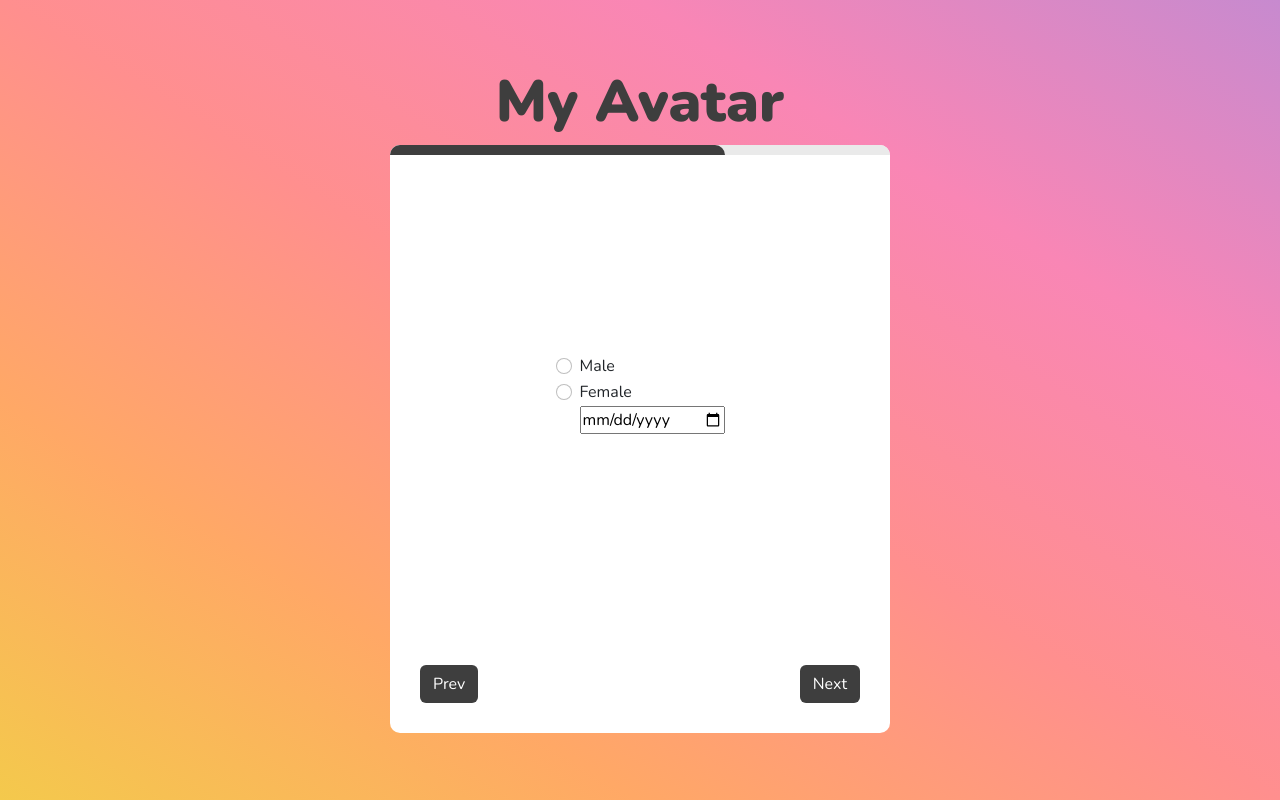
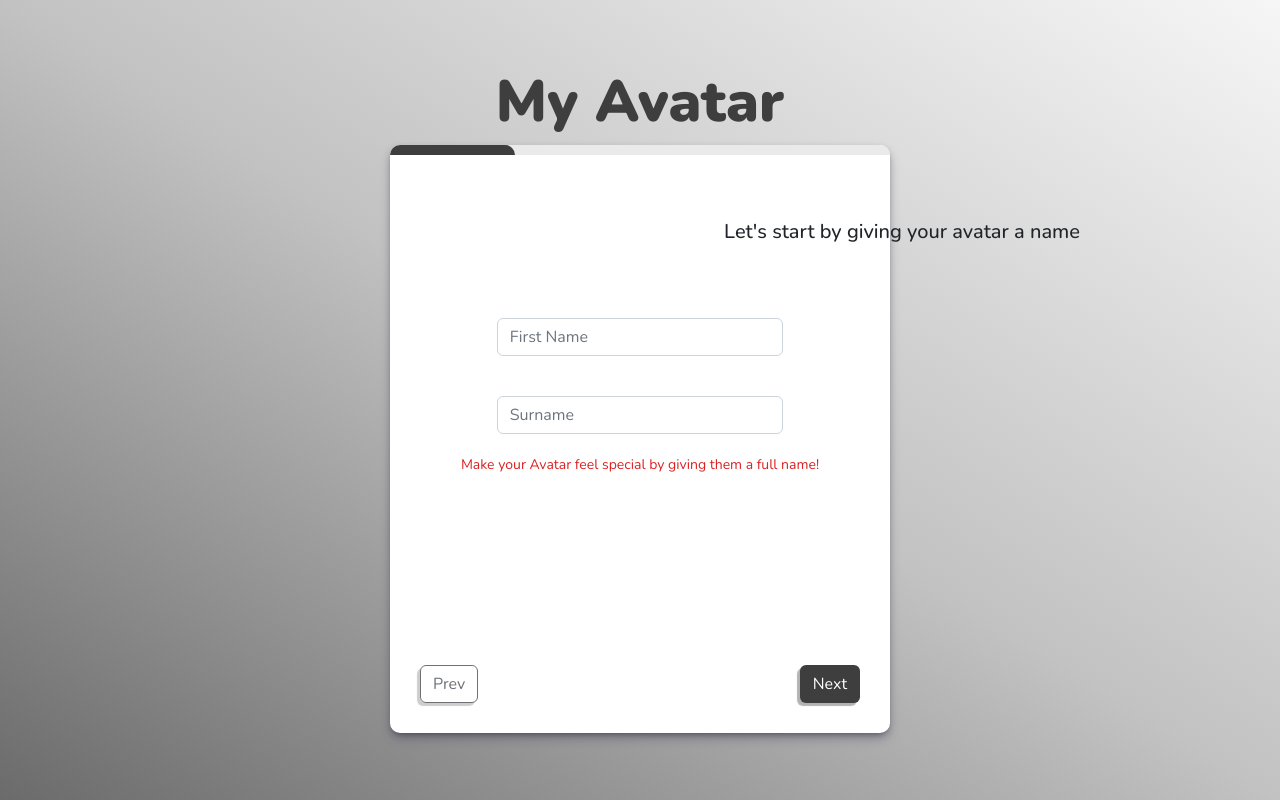
Before and after one commit to Liv4-code/my-avatar, a React (Create React App) app: page / in a window 1280 px wide. Both pictures are taken after a click on the button "Next". Built offline with nearby package versions, Linux system fonts and the light colour scheme.

Commit message:
Added input styling & used react date-picker library

```diff
--- a/package.json
+++ b/package.json
@@ -9,6 +9,7 @@
     "bootstrap": "^5.2.3",
     "react": "^18.2.0",
     "react-bootstrap": "^2.7.4",
+    "react-datepicker": "^4.11.0",
     "react-dom": "^18.2.0",
     "react-scripts": "5.0.1",
     "web-vitals": "^2.1.4"
--- a/src/App.css
+++ b/src/App.css
@@ -1,8 +1,6 @@
 @import url("https://fonts.googleapis.com/css2?family=Nunito:wght@300;400;500;1000&display=swap");
 
 h1 {
-    /* position: relative;
-    top: 0; */
     font-weight: 1000 !important;
     font-size: 58px !important;
     color: #3e3e3e;
@@ -18,18 +16,8 @@ h1 {
     font-family: "Nunito", sans-serif;
     background-image: linear-gradient(
         to left bottom,
-        #c78acf,
-        #f986b5,
-        #ff8f8e,
-        #ffa866,
-        #f4c94c
+        #f6f6f6,
+        #c2c2c2,
+        #6b6b6b
     );
 }
-
-/* .app::after {
-    content: "";
-    position: absolute;
-    width: 100vw;
-    height: 100vh;
-    background-color: rgba(54, 53, 53, 0.6);
-} */
--- a/src/componentStyles/Forms.css
+++ b/src/componentStyles/Forms.css
@@ -2,21 +2,9 @@ form {
     width: 100%;
     border-radius: 10px;
     background-color: white;
+    box-shadow: rgba(50, 50, 93, 0.4) 0px 6px 12px -2px,
+        rgba(0, 0, 0, 0.5) 0px 3px 7px -3px;
 }
-
-/* input:focus,
-textarea {
-    outline: none !important;
-} */
-
-/* input,
-textarea {
-    outline: none !important;
-} */
-
-/* select:focus {
-    outline: none !important;
-} */
 
 .bar {
     height: 10px;
@@ -33,29 +21,33 @@ textarea {
     border-top-right-radius: 20px;
 }
 
+.header {
+    position: absolute;
+    right: 200px;
+    opacity: 0;
+    animation: tipFade;
+    animation-duration: 2s;
+    animation-fill-mode: forwards;
+    animation-delay: 1s;
+}
+
 .form-display {
     padding: 30px;
     height: 60vh;
+}
+
+.form-group {
+    margin: 20px 0 20px 0;
     display: flex;
     flex-direction: column;
     justify-content: center;
     align-items: center;
+    width: 80%;
 }
 
-/* .form-display > div {
-    padding: 30px;
-    height: 30vh;
-    display: flex;
-    flex-direction: column;
-    justify-content: space-around;
-} */
-
-.form-group {
-    margin: 10px 0 10px 0;
-    display: flex;
-    flex-direction: column;
-    justify-content: center;
-    align-items: center;
+.error-message {
+    color: rgb(221, 33, 33);
+    font-size: 14px;
 }
 
 .step-buttons {
@@ -68,12 +60,33 @@ textarea {
     background-color: #3e3e3e;
     color: white;
     outline: none !important;
+    box-shadow: rgba(0, 0, 0, 0.3) -3px 3px 1px;
+    transition: 50ms linear;
+    animation-direction: reverse;
 }
 
 .step-buttons > button:hover {
-    background-color: #545454;
+    background-color: #3e3e3e;
     color: white;
     outline: none !important;
+    transform: translateX(-1px) translateY(1px);
+    box-shadow: rgba(0, 0, 0, 0.3) -1px 1px 1px;
+}
+
+.age-output {
+    border-bottom: 1px solid #3e3e3e;
+}
+
+@keyframes tipFade {
+    from {
+        opacity: 0%;
+        top: 150px;
+    }
+
+    to {
+        opacity: 100%;
+        top: 220px;
+    }
 }
 
 @media (min-width: 724px) {
--- a/src/componentStyles/Results.css
+++ b/src/componentStyles/Results.css
@@ -47,7 +47,7 @@ p {
 .pants__img {
     width: 70px;
     position: relative;
-    bottom: 25px;
+    bottom: 18px;
     left: 7px;
     z-index: 0;
 }
--- a/src/components/Gender.js
+++ b/src/components/Gender.js
@@ -1,9 +1,23 @@
 import React from "react";
+import DatePicker from "react-datepicker";
+import "react-datepicker/dist/react-datepicker.css";
 
 const Gender = ({ formData, setFormData }) => {
+    const convertToYearsAgo = (date) => {
+        console.log(date);
+        const now = new Date().getFullYear();
+        const selectedDate = new Date(date).getFullYear();
+        const yearsAgo = now - selectedDate;
+        console.log(yearsAgo);
+        setFormData({
+            ...formData,
+            yearsOld: yearsAgo,
+        });
+    };
+
     return (
         <div>
-            <div className="form-check">
+            <div className="form-check d-flex align-items-center py-3">
                 <input
                     value="Male"
                     checked={formData.gender === "Male"}
@@ -17,11 +31,9 @@ const Gender = ({ formData, setFormData }) => {
                     type="radio"
                     name="exampleRadios"
                 />
-                <label className="form-check-label" htmlFor="exampleRadios1">
-                    Male
-                </label>
+                <label className="mx-4">Male</label>
             </div>
-            <div className="form-check">
+            <div className="form-check d-flex align-items-center py-3 mb-5">
                 <input
                     value="Female"
                     checked={formData.gender === "Female"}
@@ -35,21 +47,23 @@ const Gender = ({ formData, setFormData }) => {
                     type="radio"
                     name="exampleRadios"
                 />
-                <label className="form-check-label" htmlFor="exampleRadios2">
-                    Female
-                </label>
+                <label className="mx-4">Female</label>
             </div>
-            <div className="form-check">
-                <input
+            <div className="form-check d-flex flex-column justify-content-center align-items-center p-0 mt-5">
+                <label className="py-2">Provide A Date Of Birth</label>
+                <DatePicker
                     value={formData.dob}
-                    onChange={(event) => {
+                    onChange={(date) => {
                         setFormData({
                             ...formData,
-                            dob: event.target.value,
+                            dob: date,
                         });
+                        convertToYearsAgo(date);
                     }}
-                    type="date"
                 />
+            </div>
+            <div className="text-center age-output mt-4">
+                {formData.yearsOld + ` Years Old`}
             </div>
         </div>
     );
--- a/src/components/MultiForm.js
+++ b/src/components/MultiForm.js
@@ -6,19 +6,43 @@ import Occupation from "./Occupation";
 import Results from "./Results";
 
 const MultiForm = () => {
-    let [currentPage, setCurrentPage] = useState(1);
-    let [formData, setFormData] = useState({
+    const [currentPage, setCurrentPage] = useState(1);
+    const [formData, setFormData] = useState({
         firstName: "",
         surname: "",
         gender: "",
         dob: "",
+        yearsOld: 0,
         occupation: "chef",
         faveColor: "",
     });
+    const [error, setError] = useState("");
 
+    // When user clicks next button, check if both name fields are filled out
+    // If not set the error message that will be displayed in the Name component
+    const handleClick = () => {
+        // Name input validation: If first or last name not filled out
+        if (!formData.firstName || !formData.surname) {
+            setError(
+                "Make your Avatar feel special by giving them a full name!"
+            );
+        } else if (formData.firstName && formData.surname) {
+            setError(null);
+            setCurrentPage(currentPage + 1);
+        }
+    };
+
+    // Displaying form steps depending on "currentPage" state changed by step button clicks
     const displayPage = () => {
         if (currentPage === 1) {
-            return <Name formData={formData} setFormData={setFormData} />;
+            return (
+                <Name
+                    formData={formData}
+                    setFormData={setFormData}
+                    error={error}
+                    setError={setError}
+                />
+            );
         } else if (currentPage === 2) {
             return <Gender formData={formData} setFormData={setFormData} />;
         } else if (currentPage === 3) {
@@ -26,11 +50,6 @@ const MultiForm = () => {
         } else {
             return <Results formData={formData} />;
         }
-    };
-
-    const submitForm = () => {
-        console.log(formData);
-        return "Submit";
     };
 
     return (
@@ -41,14 +60,24 @@ const MultiForm = () => {
                     style={{
                         width:
                             currentPage === 1
-                                ? "33%"
+                                ? "25%"
                                 : currentPage === 2
-                                ? "67%"
+                                ? "50%"
+                                : currentPage === 3
+                                ? "75%"
                                 : "100%",
                     }}
                 ></div>
             </div>
-            <div className="form-display">{displayPage()}</div>
+            {currentPage === 1 && (
+                <div className="header">
+                    <h5>Let's start by giving your avatar a name</h5>
+                </div>
+            )}
+
+            <div className="form-display d-flex flex-column justify-content-center align-items-center">
+                {displayPage()}
+            </div>
             <div className="step-buttons">
                 <button
                     disabled={currentPage === 1}
@@ -62,12 +91,9 @@ const MultiForm = () => {
                     style={{ display: currentPage === 4 ? "none" : "block" }}
                     type="button"
                     className="btn"
-                    onClick={() => {
-                        setCurrentPage(currentPage + 1);
-                        // submitForm();
-                    }}
+                    onClick={handleClick}
                 >
-                    {currentPage === 3 ? submitForm() : "Next"}
+                    {currentPage === 3 ? "View Avatar" : "Next"}
                 </button>
             </div>
         </form>
--- a/src/components/Name.js
+++ b/src/components/Name.js
@@ -1,9 +1,9 @@
 import React from "react";
 import "../componentStyles/Forms.css";
 
-const Name = ({ formData, setFormData }) => {
+const Name = ({ formData, setFormData, error }) => {
     return (
-        <div>
+        <div className="name-inputs d-flex flex-column justify-content-center align-items-center">
             <div className="form-group">
                 <input
                     value={formData.firstName}
@@ -32,6 +32,7 @@ const Name = ({ formData, setFormData }) => {
                     placeholder="Surname"
                 />
             </div>
+            {error && <p className="error-message">{error}</p>}
         </div>
     );
 };
--- a/src/components/Results.js
+++ b/src/components/Results.js
@@ -10,16 +10,24 @@ import yoga from "../images/yoga.png";
 import smInfluencer from "../images/social-media.png";
 
 const Occupation = ({ formData }) => {
+    const occupationBlurbs = [
+        "whipping up tasty treats!",
+        "running into errors.",
+        "turning upward dogs downwards.",
+        "influencing the masses.",
+    ];
+
     const compileAvatarTop = () => {
+        console.log(formData.yearsOld);
         // Compiling the top of the avatar
-        if (formData.gender === "Male") {
+        if (formData.gender === "Female" && formData.yearsOld > 50) {
+            return oldFHead;
+        } else if (formData.gender === "Male" && formData.yearsOld > 50) {
+            return oldMHead;
+        } else if (formData.gender === "Female" && formData.yearsOld < 50) {
+            return fHead;
+        } else {
             return mHead;
-        } else if (formData.gender === "Female") {
-            return fHead;
-        } else if (formData.gender === "Male" && formData.dob) {
-            return oldMHead;
-        } else {
-            return oldFHead;
         }
     };
 
@@ -36,10 +44,18 @@ const Occupation = ({ formData }) => {
         }
     };
 
-    // const compileAvatarBottom = () => {
-    //     // Compiling the bottom of the avatar
-
-    // };
+    const setOccupationBlurb = () => {
+        // Displaying different phrases based on occupation selected
+        if (formData.occupation === "chef") {
+            return occupationBlurbs[0];
+        } else if (formData.occupation === "developer") {
+            return occupationBlurbs[1];
+        } else if (formData.occupation === "yoga instructor") {
+            return occupationBlurbs[2];
+        } else {
+            return occupationBlurbs[3];
+        }
+    };
 
     return (
         <div className="avatar">
@@ -131,7 +147,8 @@ const Occupation = ({ formData }) => {
                 </div>
                 <p>
                     Meet your Avatar {formData.firstName} {formData.surname}. A{" "}
-                    {formData.occupation} with a passion for ...
+                    {formData.occupation} with a passion for{" "}
+                    {setOccupationBlurb()}
                 </p>
             </div>
         </div>
```
Also changed, not shown: 1 other file (tests, documents, lock files or other folders).
